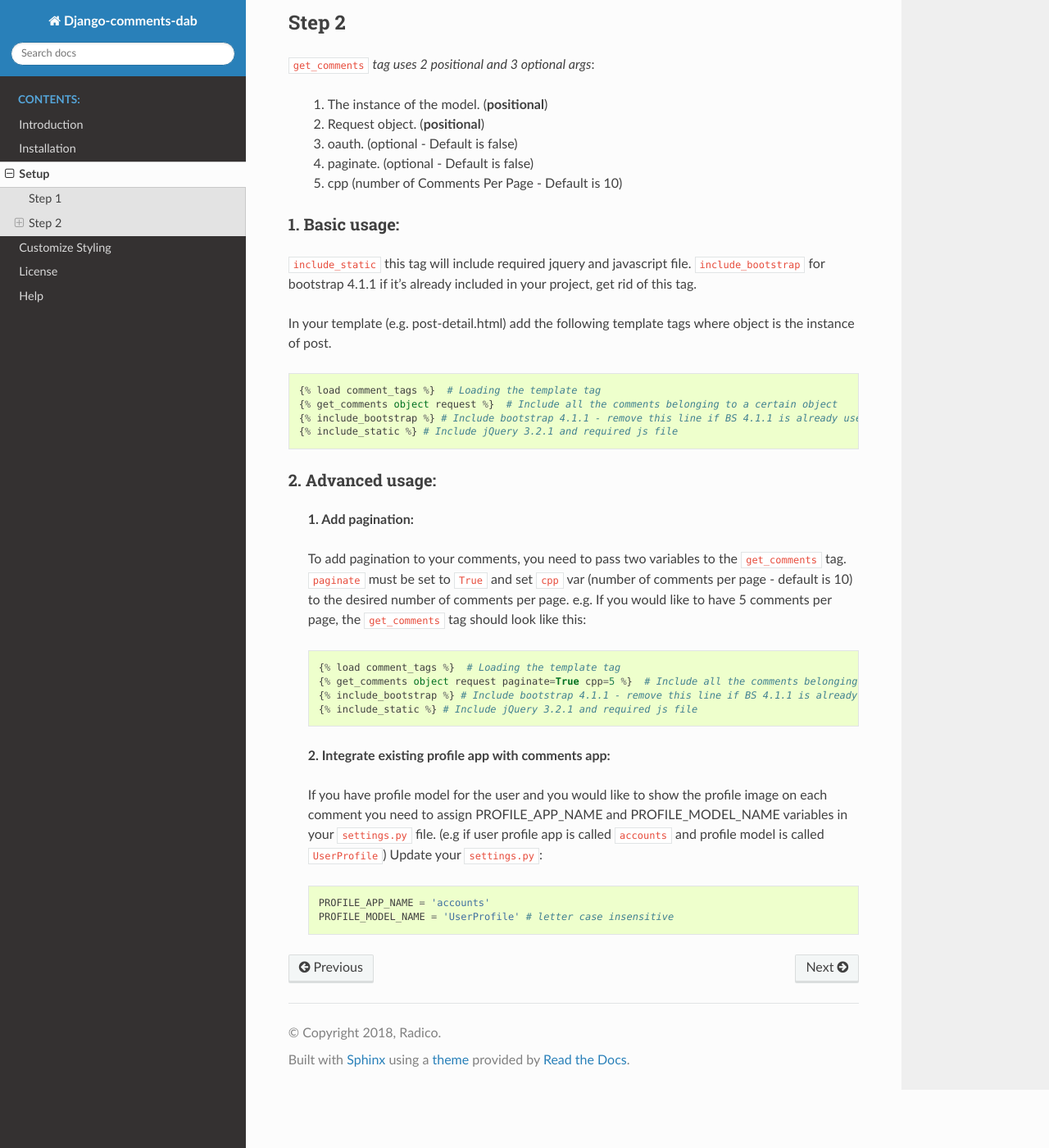
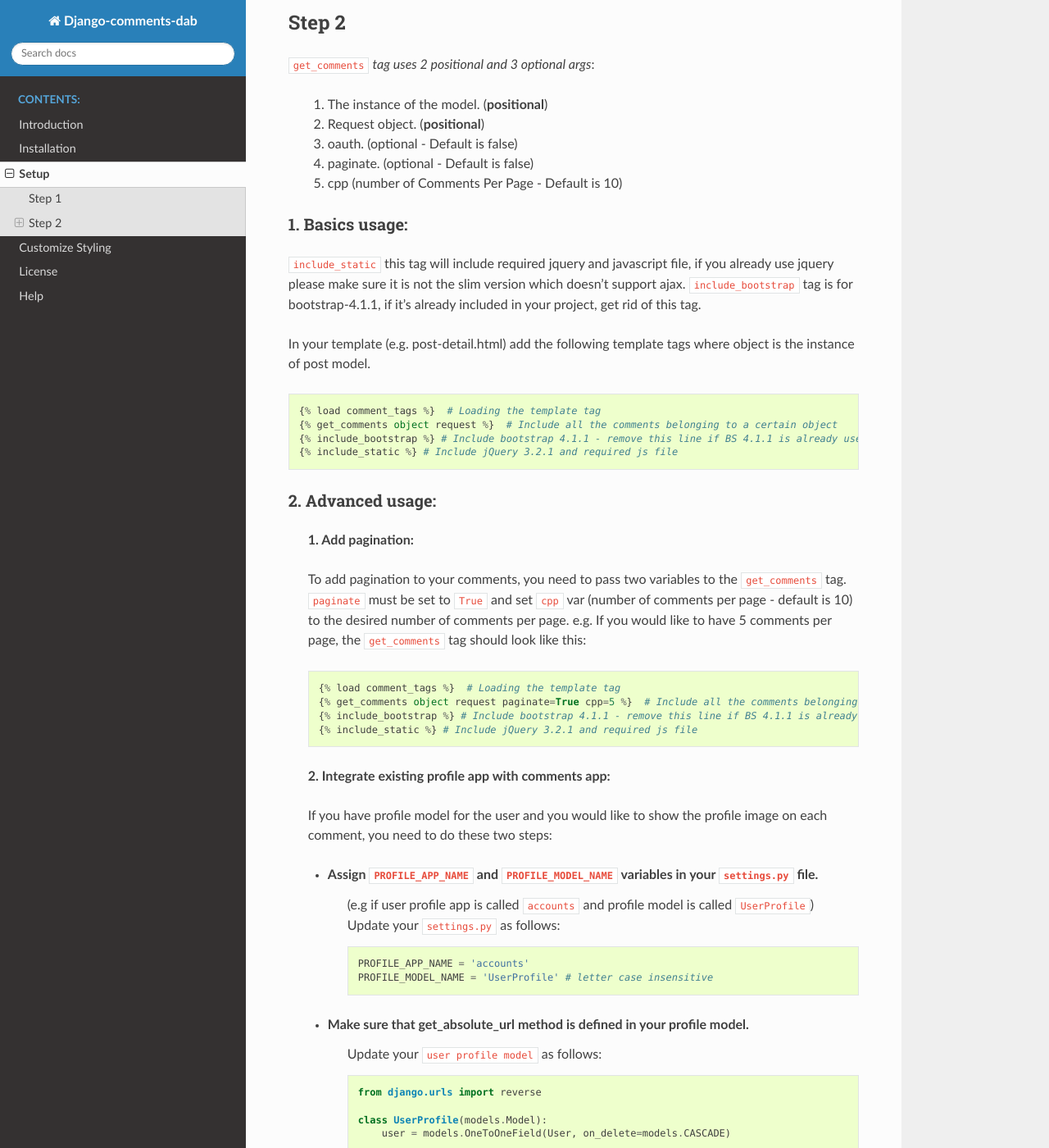
Before and after one commit to Radi85/Comment, a Sphinx documentation site: the page built from docs/source/setup.rst, in a window 1280 px wide and 1400 px high, scrolled down 504 px. Shown: the whole window at 82% size. Built offline with Sphinx 7.4.7 and the Read the Docs theme 2.0.0, drawn with Linux system fonts in a browser that asks for light colours; some of the changed text lies outside the part shown.

Commit message:
Update docs

```diff
--- a/docs/source/introduction.rst
+++ b/docs/source/introduction.rst
@@ -21,6 +21,6 @@ have e.g. blogs, pictures, etc…
     3. Delete a comment you posted. (Authenticated)
 
 
-**-All actions are done by ajax - JQuery 3.2.1**
+- All actions are done by ajax - JQuery 3.2.1
 
-**-Bootstrap 4.1.1 is used in comment templates for responsive design.**
+- Bootstrap 4.1.1 is used in comment templates for responsive design.
--- a/docs/source/setup.rst
+++ b/docs/source/setup.rst
@@ -32,15 +32,15 @@ Step 2
     5. cpp (number of Comments Per Page - Default is 10)
 
 
-1. Basic usage:
-^^^^^^^^^^^^^^^
+1. Basics usage:
+^^^^^^^^^^^^^^^^
 
-``include_static`` this tag will include required jquery and javascript
-file. ``include_bootstrap`` for bootstrap 4.1.1 if it’s already included
+``include_static`` this tag will include required jquery and javascript file,
+if you already use jquery please make sure it is not the slim version which doesn't support ajax.
+``include_bootstrap`` tag is for bootstrap-4.1.1, if it’s already included
 in your project, get rid of this tag.
 
-In your template (e.g. post-detail.html) add the following template tags
-where object is the instance of post.
+In your template (e.g. post-detail.html) add the following template tags where object is the instance of post model.
 
 .. code:: python
 
@@ -69,16 +69,34 @@ where object is the instance of post.
 
 
 
-
     **2. Integrate existing profile app with comments app:**
 
     If you have profile model for the user and you would like to show the
-    profile image on each comment you need to assign PROFILE_APP_NAME and
-    PROFILE_MODEL_NAME variables in your ``settings.py`` file. (e.g if user profile
-    app is called ``accounts`` and profile model is called ``UserProfile``)
-    Update your ``settings.py``:
+    profile image on each comment, you need to do these two steps:
 
-    .. code:: python
+    - Assign ``PROFILE_APP_NAME`` and ``PROFILE_MODEL_NAME`` variables in your ``settings.py`` file.
+        (e.g if user profile app is called ``accounts`` and profile model is called ``UserProfile``)
+        Update your ``settings.py`` as follows:
 
-        PROFILE_APP_NAME = 'accounts'
-        PROFILE_MODEL_NAME = 'UserProfile' # letter case insensitive
+        .. code:: python
+
+            PROFILE_APP_NAME = 'accounts'
+            PROFILE_MODEL_NAME = 'UserProfile' # letter case insensitive
+
+
+
+    - Make sure that get_absolute_url method is defined in your profile model.
+        Update your ``user profile model`` as follows:
+
+        .. code:: python
+
+            from django.urls import reverse
+
+            class UserProfile(models.Model):
+                user = models.OneToOneField(User, on_delete=models.CASCADE)
+                ...
+                ...
+
+                # this method must be defined for appropriate url mapping in comments section
+                def get_absolute_url(self):
+                    return reverse('profile_url_name')
```
Also changed, not shown: other parts of docs/source/introduction.rst (+1 -1 lines), other parts of docs/source/setup.rst (+2 -2 lines), docs/source/installation.rst (+22 -10 lines).
